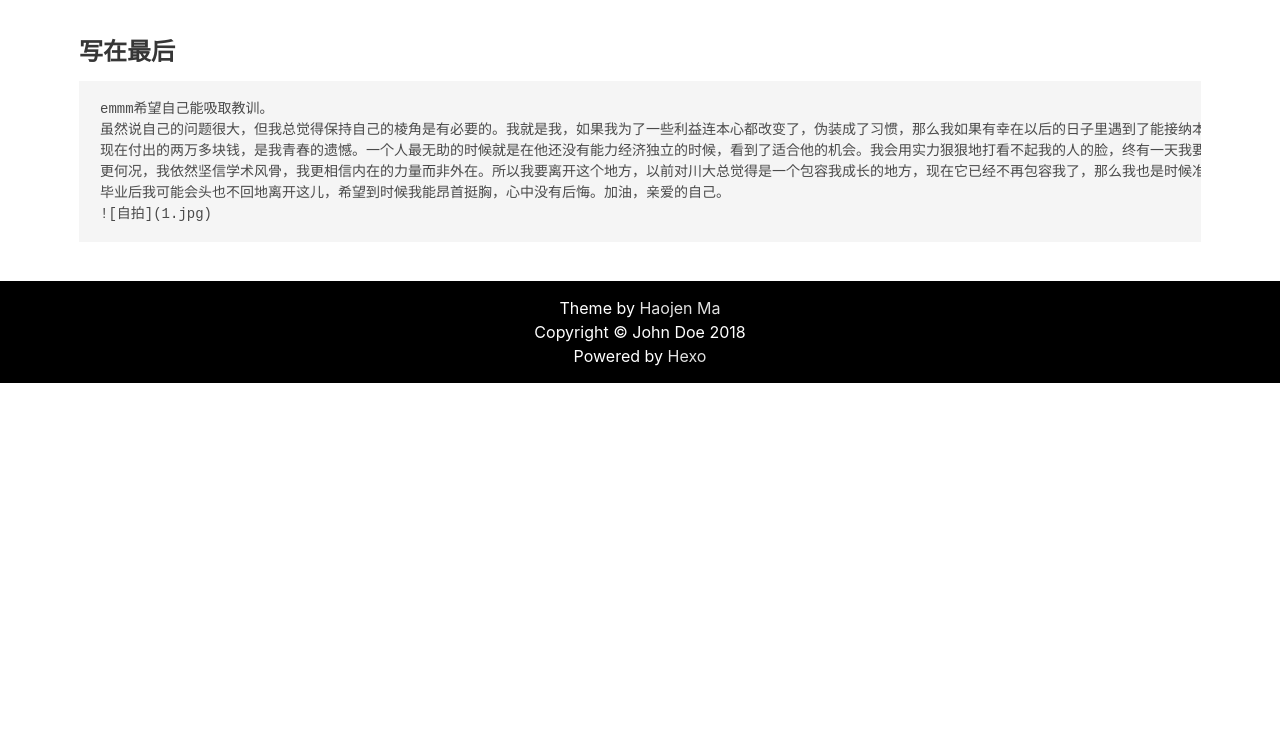
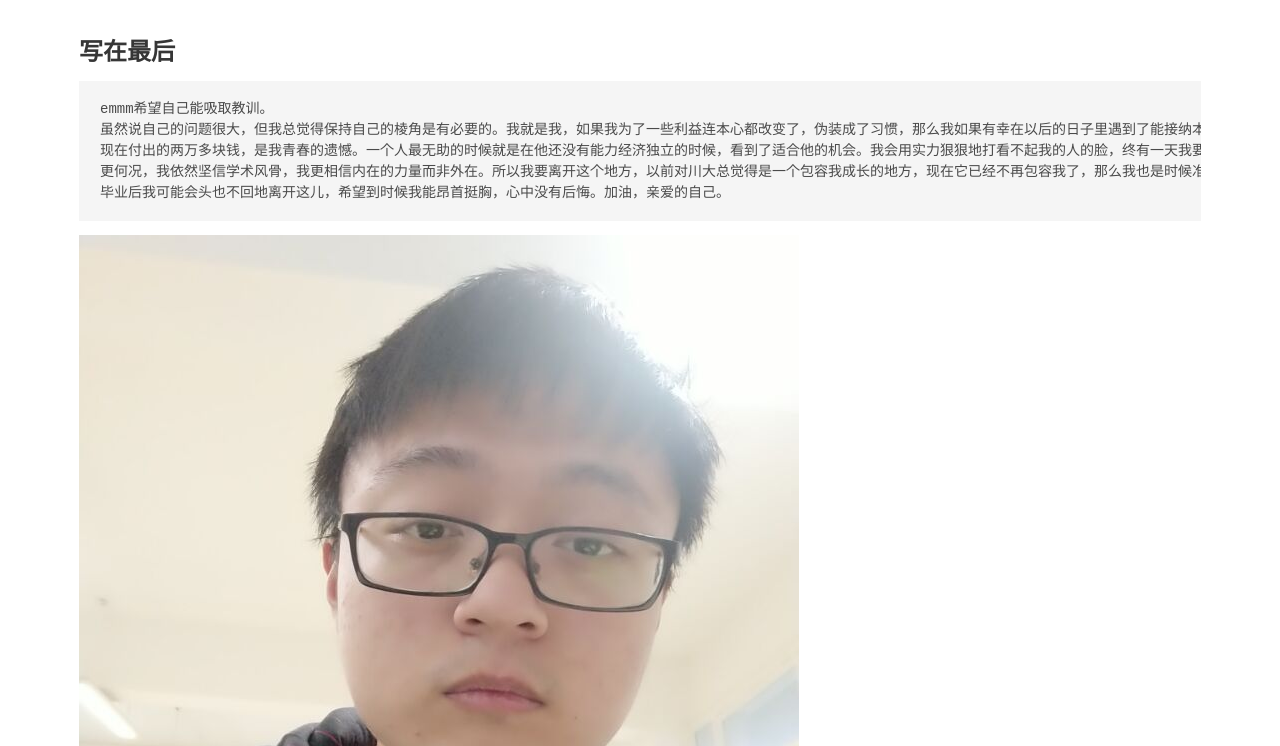
Before and after one commit to shenzongyi1997/shenzongyi1997.github.io, a plain HTML site: page 2018/05/12/NUS—-SWS申请踩过的坑/index.html in a window 1280 px wide. Shown: the part 2194-2940 px from the top of the page. Before the commit the page ends 2577 px from the top, so only its background shows below. Drawn offline with nearby package versions, Linux system fonts and the light colour scheme; a script that the page names is missing.

Commit message:
Site updated: 2018-05-12 21:25:36

```diff
--- a/2018/05/12/NUS—-SWS申请踩过的坑/index.html
+++ b/2018/05/12/NUS—-SWS申请踩过的坑/index.html
@@ -16,7 +16,8 @@
 <meta property="og:description" content="自己申请NUS SWS本着自己对NUS的热爱，想申请暑假的SWS，这个项目一出来，周围的朋友就推荐给了我。在寒假自己完成了网申，因为成绩和履历都不错，所以直接通过了NUS老师的筛选。 想起去年国际周听Leong Hong Wai老师的课程，印象非常好，对NUS有一种只会做。 联系到老师之后，有很耐心很温柔的Liv老师帮助，完成了一系列文件的提交，然后就到缴费环节。发现四川大学和NUS有合作，所以需">
 <meta property="og:locale" content="default">
 <meta property="og:image" content="http://yoursite.com/2018/05/12/NUS—-SWS申请踩过的坑/2.jpg">
-<meta property="og:updated_time" content="2018-05-12T13:24:03.348Z">
+<meta property="og:image" content="http://yoursite.com/2018/05/12/NUS—-SWS申请踩过的坑/1.jpg">
+<meta property="og:updated_time" content="2018-05-12T13:25:16.470Z">
 <meta name="twitter:card" content="summary">
 <meta name="twitter:title" content="NUS—_SWS申请踩过的坑">
 <meta name="twitter:description" content="自己申请NUS SWS本着自己对NUS的热爱，想申请暑假的SWS，这个项目一出来，周围的朋友就推荐给了我。在寒假自己完成了网申，因为成绩和履历都不错，所以直接通过了NUS老师的筛选。 想起去年国际周听Leong Hong Wai老师的课程，印象非常好，对NUS有一种只会做。 联系到老师之后，有很耐心很温柔的Liv老师帮助，完成了一系列文件的提交，然后就到缴费环节。发现四川大学和NUS有合作，所以需">
@@ -169,8 +170,8 @@
 现在付出的两万多块钱，是我青春的遗憾。一个人最无助的时候就是在他还没有能力经济独立的时候，看到了适合他的机会。我会用实力狠狠地打看不起我的人的脸，终有一天我要证明，错过我是你们犯下的最大的错误。
 更何况，我依然坚信学术风骨，我更相信内在的力量而非外在。所以我要离开这个地方，以前对川大总觉得是一个包容我成长的地方，现在它已经不再包容我了，那么我也是时候准备离开了。
 毕业后我可能会头也不回地离开这儿，希望到时候我能昂首挺胸，心中没有后悔。加油，亲爱的自己。
-![自拍](1.jpg)
-</code></pre>
+</code></pre><p><img src="/2018/05/12/NUS—-SWS申请踩过的坑/1.jpg" alt="自拍"></p>
+
         </div>
         <div class="post-reply">
 
```
